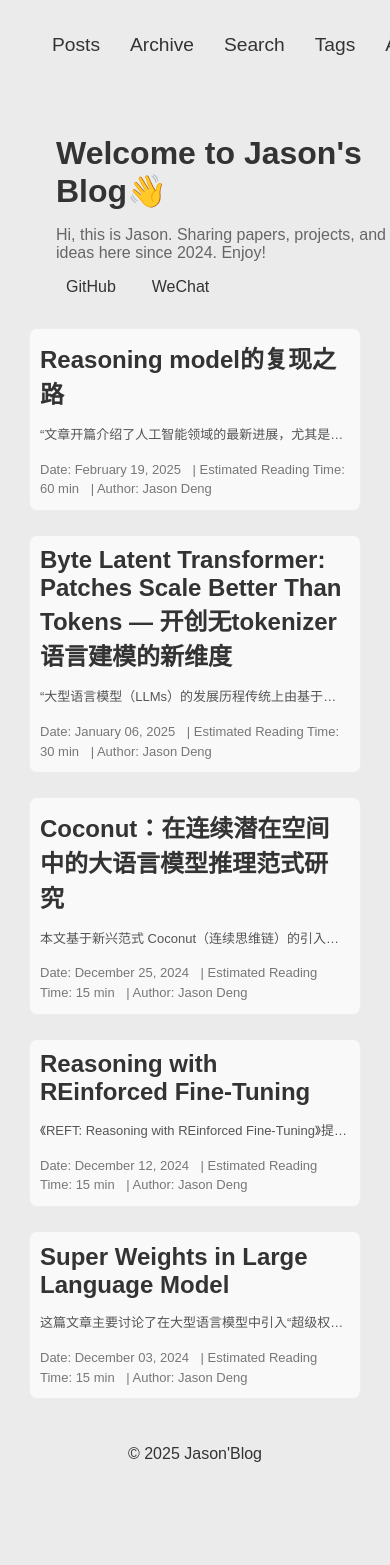
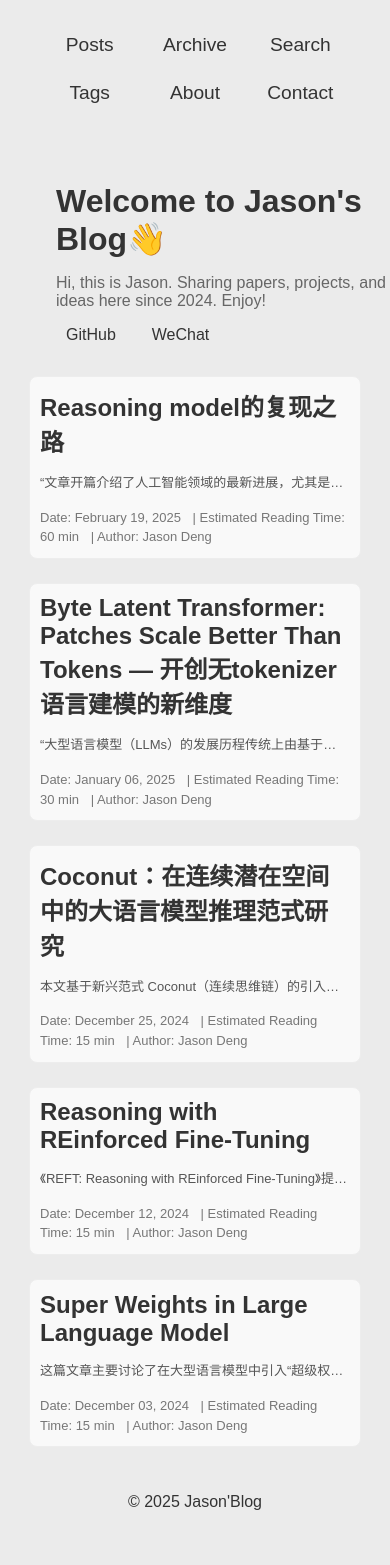
Before and after one commit to JasonDepblu/JasonDepblu.github.io, a Jekyll site: the page built from index.markdown, in a window 390 px wide. Built offline with Jekyll 4.4.1, drawn with Linux system fonts in a browser that asks for light colours; before the commit the page ends 1517 px from its top, so only the background shows below that.

Commit message:
new post about reasoning model2 ，fix the media params

```diff
--- a/assets/css/custom.css
+++ b/assets/css/custom.css
@@ -106,7 +106,7 @@ body.header.post-layout { background-color: #fff; }
     }
     .nav ul {
       margin: 3px 0;
-      /*flex-wrap: wrap; !* 允许换行 *!*/
+      flex-wrap: wrap; /* 允许换行 */
       justify-content: space-around; /* 使导航项均匀分布 */
       width: 100%; /* 确保宽度适应屏幕 */
       /*overflow-x: auto;  !* Enable horizontal scrolling for overflow items *!*/
```
